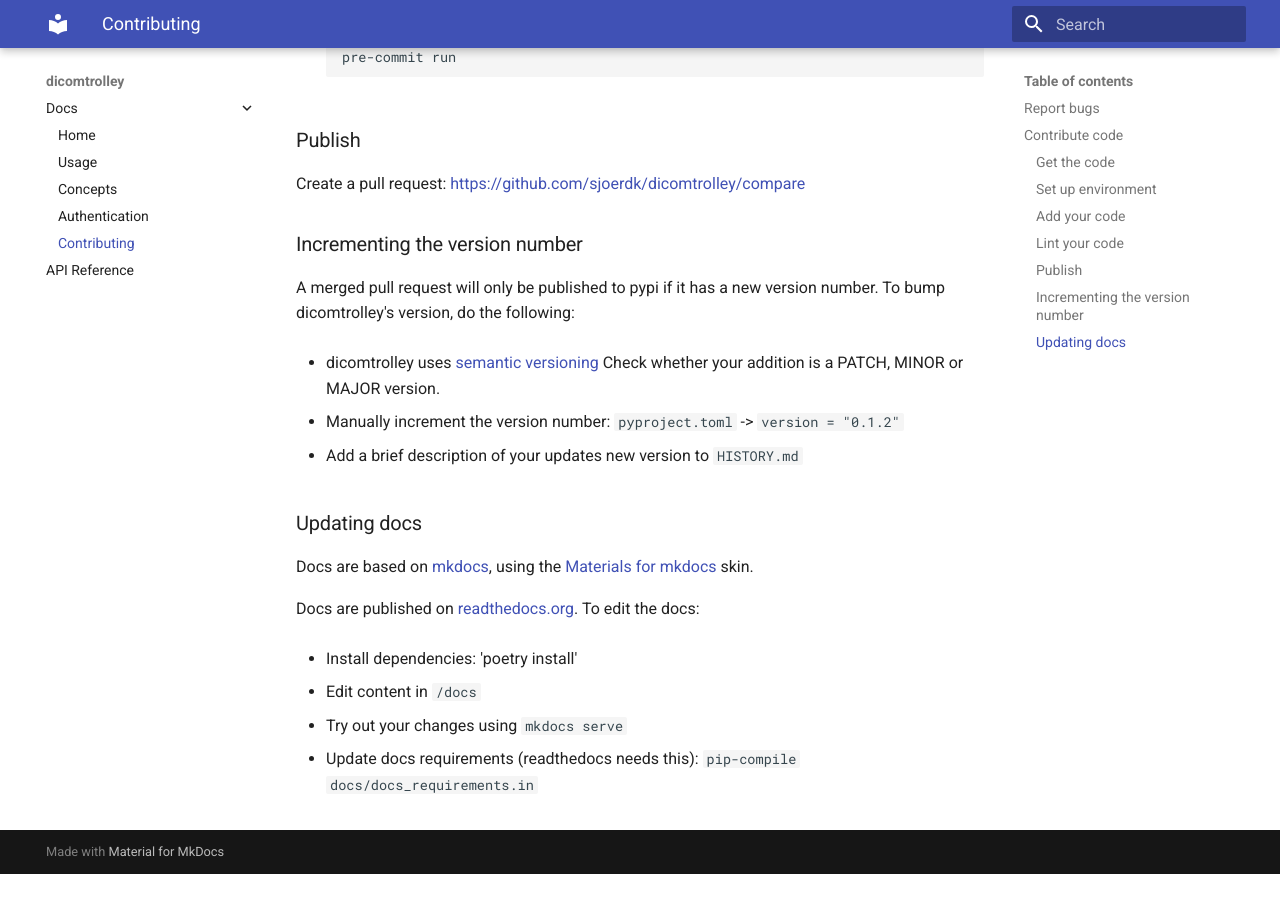
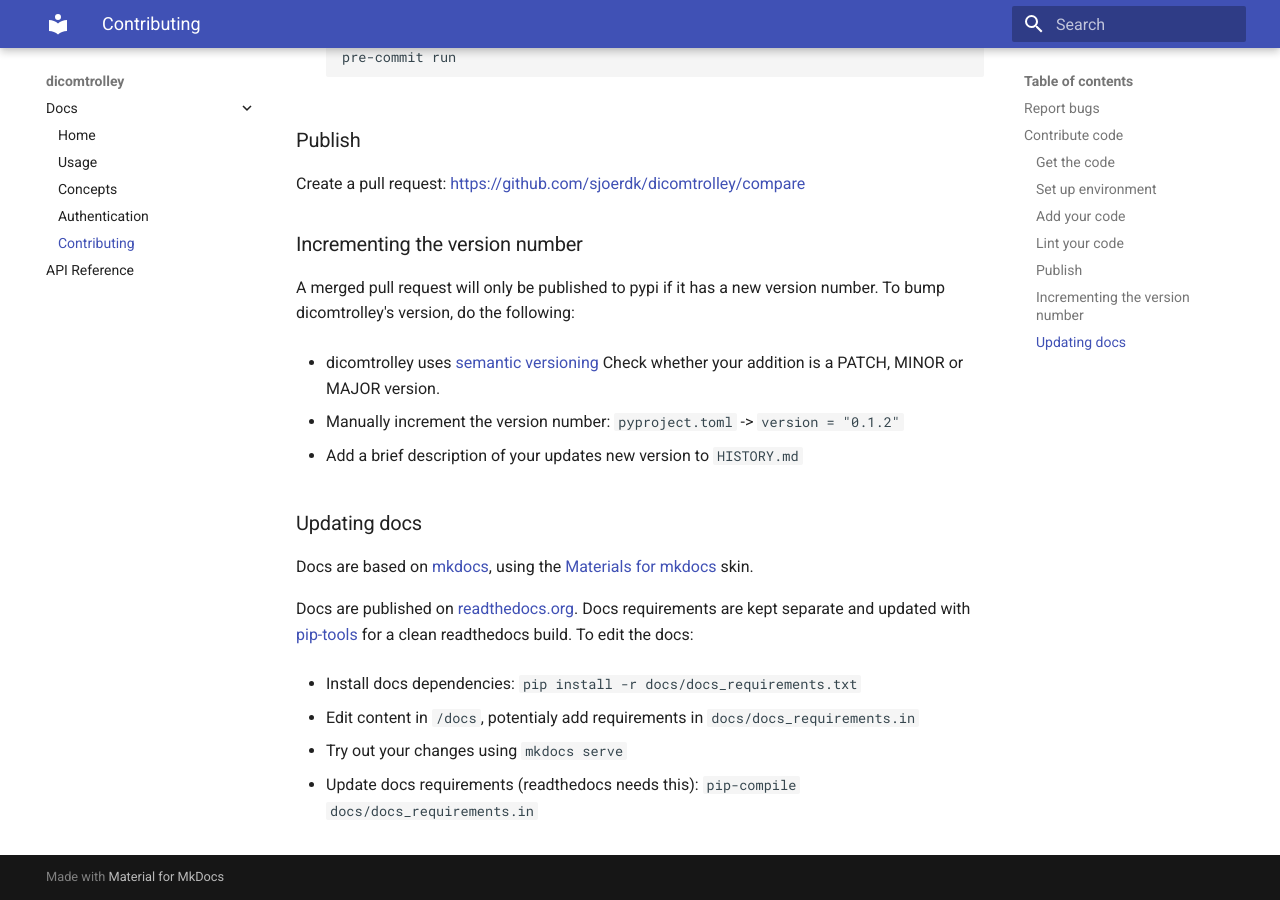
Before and after one commit to sjoerdk/dicomtrolley, an MkDocs documentation site: the page built from docs/contributing.md, in a window 1280 px wide and 900 px high, scrolled down 1086 px. Built offline with MkDocs 1.6.1 and Material for MkDocs 9.7.7, drawn with Linux system fonts in a browser that asks for light colours; before the commit the page ends 1960 px from its top, so only the background shows below that.

```diff
--- a/docs/contributing.md
+++ b/docs/contributing.md
@@ -50,11 +50,12 @@ To bump dicomtrolley's version, do the following:
 Docs are based on [mkdocs](https://www.mkdocs.org/), using the
 [Materials for mkdocs](https://squidfunk.github.io/mkdocs-material/) skin.
 
-Docs are published on [readthedocs.org](https://about.readthedocs.com/). To edit the docs:
+Docs are published on [readthedocs.org](https://about.readthedocs.com/). Docs requirements are kept separate and updated with
+[pip-tools](https://pypi.org/project/pip-tools/) for a clean readthedocs build. To edit the docs:
 
-* Install dependencies: 'poetry install'
+* Install docs dependencies: `pip install -r docs/docs_requirements.txt`
 
-* Edit content in `/docs`
+* Edit content in `/docs`, potentialy add requirements in `docs/docs_requirements.in`
 
 * Try out your changes using `mkdocs serve`
 
--- a/pyproject.toml
+++ b/pyproject.toml
@@ -1,6 +1,6 @@
 [tool.poetry]
 name = "dicomtrolley"
-version = "3.0.0-alpha.3"
+version = "3.0.0"
 description = "Retrieve medical images via WADO-URI, WADO-RS, QIDO-RS, MINT, RAD69 and DICOM-QR"
 authors = ["sjoerdk <sjoerd.kerkstra@radboudumc.nl>"]
 readme = "README.md"
```
